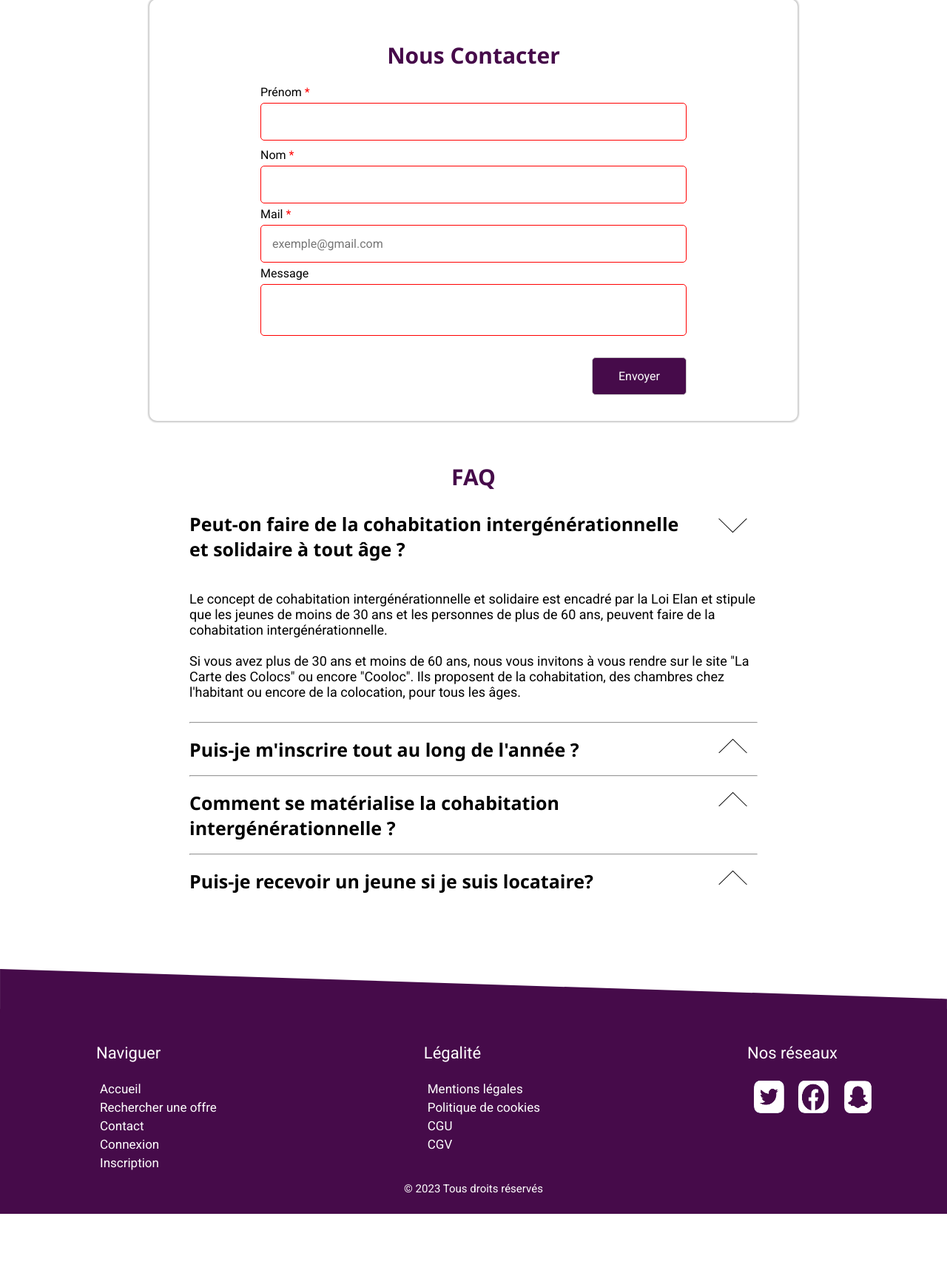
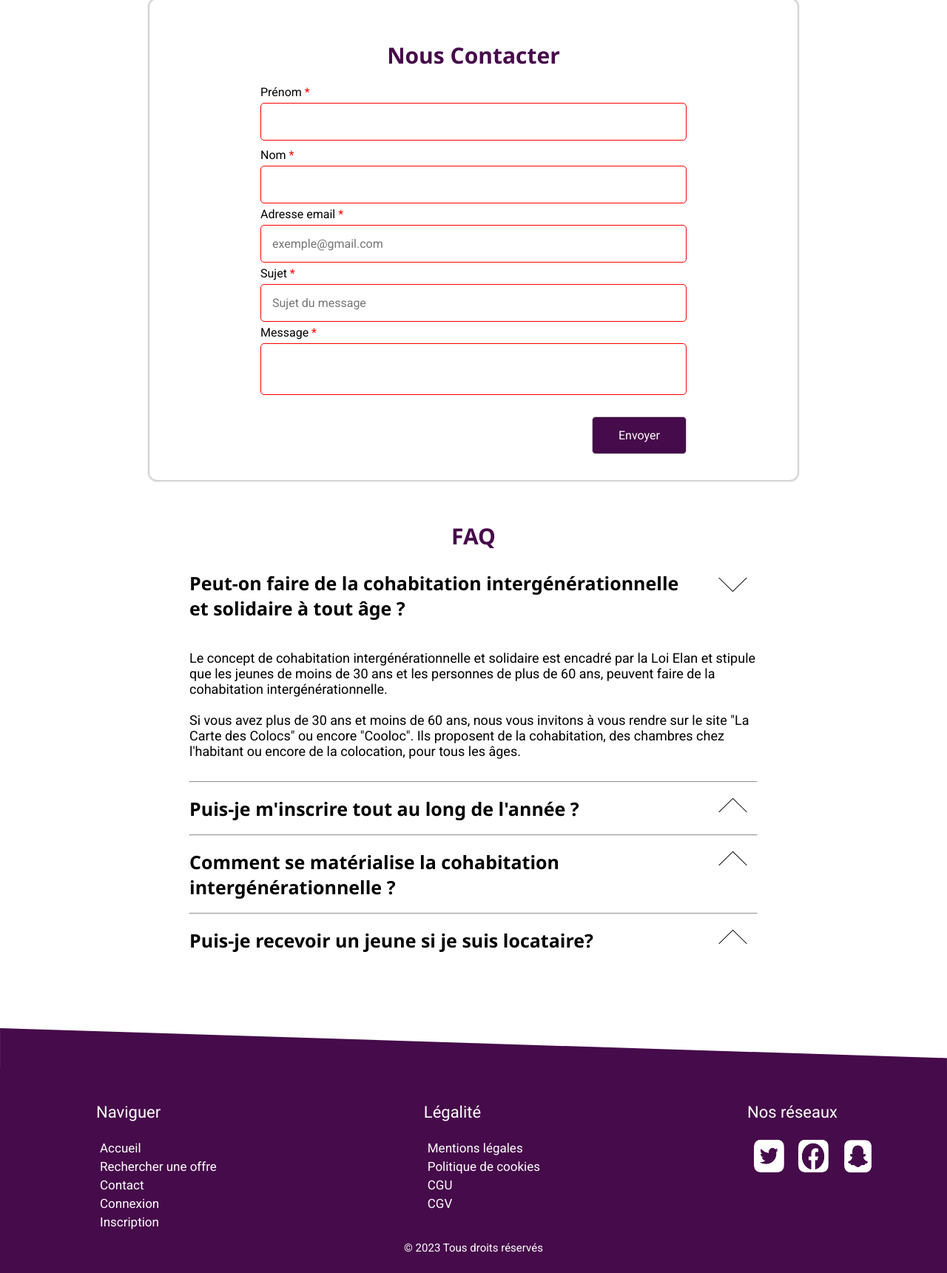
Before and after one commit to 0KeTeR0/A1_ChezMamy, a PHP site: page /contact in a window 1280 px wide. Shown: the part 114-1835 px from the top of the page at 74% size. Before the commit the page ends 1755 px from the top, so only its background shows below. Run offline with PHP 8.4, Linux system fonts and the light colour scheme; some libraries are stand-ins or nearby versions.

Commit message:
[controllers], [Mail.php], [main.css], [vueContact.php] correction de tous les problèmes de l'envoi de mail et remise au propre de la classe Mail

```diff
--- a/controllers/MainController.php
+++ b/controllers/MainController.php
@@ -4,7 +4,6 @@ namespace App\ChezMamy\controllers;
 use App\ChezMamy\helpers\Message;
 use App\ChezMamy\models\Mail;
 use App\ChezMamy\Views\View;
-use PHPMailer\PHPMailer\PHPMailer;
 
 /**
  * Classe MainController
@@ -41,31 +40,219 @@ class MainController
      * envoi les mails de la page contact
      * @return void
      * @param array $data données du mail
-     * @author Valentin Colindre
+     * @author Valentin Colindre, Romain Card
      */
     public function SendMails(array $data):void{
+        $annee = date("Y");
         $destinataires=array("romain.card9@gmail.com");
-        $content = "[Mail envoyé depuis la page Contact de ChezMamy]<br> Prenom:".$data["prenom"]."<br>Nom:".$data["nom"]."<br>Mail:".$data["mail"]."<br>Contenu:<br>".$data["message"];
+        $sujet = "Contact de ChezMamy - ".$data["sujet"];
+        $contenu = nl2br(trim(htmlspecialchars($data["message"])));
+        $contenu = "
+            <!DOCTYPE html>
+            <html xmlns:v='urn:schemas-microsoft-com:vml' xmlns:o='urn:schemas-microsoft-com:office:office' lang='fr'>
 
-        $mail = new PHPMailer(); $mail->IsSMTP(); $mail->Mailer = "smtp";
-        $mail->SMTPDebug  = 0;
-        $mail->SMTPAuth   = TRUE;
-        $mail->SMTPSecure = "tls";
-        $mail->Port       = 587;
-        $mail->Host       = "smtp.gmail.com";
-        $mail->Username   = "noreplychezmamy@gmail.com";
-        $mail->Password   = "qkic swzr aqre xqwf";
+            <head>
+                <title></title>
+                <meta http-equiv='Content-Type' content='text/html; charset=utf-8'>
+                <meta name='viewport' content='width=device-width, initial-scale=1.0'><!--[if mso]><xml><o:OfficeDocumentSettings><o:PixelsPerInch>96</o:PixelsPerInch><o:AllowPNG/></o:OfficeDocumentSettings></xml><![endif]-->
+                <style>
+                    * {
+                        box-sizing: border-box;
+                    }
 
-        $mail->IsHTML(true);
-        foreach ($destinataires as $dest){
-            $mail->AddAddress($dest);
-        }
-        $mail->SetFrom("noreplychezmamy@gmail.com", "ChezMamyContact");
+                    body {
+                        margin: 0;
+                        padding: 0;
+                    }
 
-        $mail->MsgHTML($content);
-        if(!$mail->Send()) {
-            throw new \Exception("Email failed");
-        }
+                    a[x-apple-data-detectors] {
+                        color: inherit !important;
+                        text-decoration: inherit !important;
+                    }
+
+                    #MessageViewBody a {
+                        color: inherit;
+                        text-decoration: none;
+                    }
+
+                    p {
+                        line-height: inherit
+                    }
+
+                    .desktop_hide,
+                    .desktop_hide table {
+                        mso-hide: all;
+                        display: none;
+                        max-height: 0px;
+                        overflow: hidden;
+                    }
+
+                    .image_block img+div {
+                        display: none;
+                    }
+
+                    @media (max-width:520px) {
+                        .desktop_hide table.icons-inner {
+                            display: inline-block !important;
+                        }
+
+                        .icons-inner {
+                            text-align: center;
+                        }
+
+                        .icons-inner td {
+                            margin: 0 auto;
+                        }
+
+                        .mobile_hide {
+                            display: none;
+                        }
+
+                        .row-content {
+                            width: 100% !important;
+                        }
+
+                        .stack .column {
+                            width: 100%;
+                            display: block;
+                        }
+
+                        .mobile_hide {
+                            min-height: 0;
+                            max-height: 0;
+                            max-width: 0;
+                            overflow: hidden;
+                            font-size: 0px;
+                        }
+
+                        .desktop_hide,
+                        .desktop_hide table {
+                            display: table !important;
+                            max-height: none !important;
+                        }
+                    }
+                </style>
+            </head>
+
+            <body style='margin: 0; background-color: #ed4c59; padding: 0; -webkit-text-size-adjust: none; text-size-adjust: none;'>
+                <table class='nl-container' width='100%' border='0' cellpadding='0' cellspacing='0' role='presentation' style='mso-table-lspace: 0pt; mso-table-rspace: 0pt; background-color: #ed4c59;'>
+                    <tbody>
+                        <tr>
+                            <td>
+                                <table class='row row-1' align='center' width='100%' border='0' cellpadding='0' cellspacing='0' role='presentation' style='mso-table-lspace: 0pt; mso-table-rspace: 0pt;'>
+                                    <tbody>
+                                        <tr>
+                                            <td>
+                                                <table class='row-content stack' align='center' border='0' cellpadding='0' cellspacing='0' role='presentation' style='mso-table-lspace: 0pt; mso-table-rspace: 0pt; background-color: #ed4c59; border-radius: 0; color: #000; width: 500px; margin: 0 auto;' width='500'>
+                                                    <tbody>
+                                                        <tr>
+                                                            <td class='column column-1' width='100%' style='mso-table-lspace: 0pt; mso-table-rspace: 0pt; font-weight: 400; text-align: left; padding-bottom: 5px; padding-top: 5px; vertical-align: top; border-top: 0px; border-right: 0px; border-bottom: 0px; border-left: 0px;'>
+                                                                <div class='spacer_block block-1' style='height:30px;line-height:30px;font-size:1px;'>&#8202;</div>
+                                                            </td>
+                                                        </tr>
+                                                    </tbody>
+                                                </table>
+                                            </td>
+                                        </tr>
+                                    </tbody>
+                                </table>
+                                <table class='row row-2' align='center' width='100%' border='0' cellpadding='0' cellspacing='0' role='presentation' style='mso-table-lspace: 0pt; mso-table-rspace: 0pt;'>
+                                    <tbody>
+                                        <tr>
+                                            <td>
+                                                <table class='row-content stack' align='center' border='0' cellpadding='0' cellspacing='0' role='presentation' style='mso-table-lspace: 0pt; mso-table-rspace: 0pt; background-color: #fff; border-radius: 0; color: #000; width: 500px; margin: 0 auto;' width='500'>
+                                                    <tbody>
+                                                        <tr>
+                                                            <td class='column column-1' width='100%' style='mso-table-lspace: 0pt; mso-table-rspace: 0pt; font-weight: 400; text-align: left; vertical-align: top; border-top: 0px; border-right: 0px; border-bottom: 0px; border-left: 0px;'>
+                                                                <table class='image_block block-1' width='100%' border='0' cellpadding='0' cellspacing='0' role='presentation' style='mso-table-lspace: 0pt; mso-table-rspace: 0pt;'>
+                                                                    <tr>
+                                                                        <td class='pad' style='padding-bottom:25px;padding-top:25px;width:100%;padding-right:0px;padding-left:0px;'>
+                                                                            <div class='alignment' align='center' style='line-height:10px'><img src='https://media.discordapp.net/attachments/1149322185811443742/1172192918354809043/logo.png?ex=655f6cba&is=654cf7ba&hm=e466ef1a652d8e688f765a655b13283087ce551f31507a6d406e81bf6bf0bca4&=' style='display: block; height: auto; border: 0; max-width: 250px; width: 100%;' width='250'></div>
+                                                                        </td>
+                                                                    </tr>
+                                                                </table>
+                                                                <table class='heading_block block-2' width='100%' border='0' cellpadding='0' cellspacing='0' role='presentation' style='mso-table-lspace: 0pt; mso-table-rspace: 0pt;'>
+                                                                    <tr>
+                                                                        <td class='pad' style='padding-bottom:25px;padding-left:40px;padding-right:40px;padding-top:10px;text-align:center;width:100%;'>
+                                                                            <h1 style='margin: 0; color: #460b4a; direction: ltr; font-family: Arial, 'Helvetica Neue', Helvetica, sans-serif; font-size: 25px; font-weight: 700; letter-spacing: normal; line-height: 120%; text-align: center; margin-top: 0; margin-bottom: 0;'><span class='tinyMce-placeholder'>Message reçu de ChezMamy</span></h1>
+                                                                        </td>
+                                                                    </tr>
+                                                                </table>
+                                                                <table class='paragraph_block block-3' width='100%' border='0' cellpadding='0' cellspacing='0' role='presentation' style='mso-table-lspace: 0pt; mso-table-rspace: 0pt; word-break: break-word;'>
+                                                                    <tr>
+                                                                        <td class='pad' style='padding-bottom:10px;padding-left:40px;padding-right:40px;padding-top:10px;'>
+                                                                            <div style='color:#444a5b;direction:ltr;font-family:Arial, 'Helvetica Neue', Helvetica, sans-serif;font-size:16px;font-weight:400;letter-spacing:0px;line-height:120%;text-align:left;mso-line-height-alt:19.2px;'>
+                                                                                <p style='margin: 0;'>Bonjour, {$data['prenom']} {$data['nom']} vous a envoyé un message de contact depuis le site.</p>
+                                                                            </div>
+                                                                        </td>
+                                                                    </tr>
+                                                                </table>
+                                                                <table class='paragraph_block block-4' width='100%' border='0' cellpadding='0' cellspacing='0' role='presentation' style='mso-table-lspace: 0pt; mso-table-rspace: 0pt; word-break: break-word;'>
+                                                                    <tr>
+                                                                        <td class='pad' style='padding-bottom:20px;padding-left:40px;padding-right:40px;padding-top:20px;'>
+                                                                            <div style='color:#444a5b;direction:ltr;font-family:Arial, 'Helvetica Neue', Helvetica, sans-serif;font-size:16px;font-weight:400;letter-spacing:0px;line-height:120%;text-align:left;mso-line-height-alt:19.2px;'>
+                                                                                <p style='margin: 0; margin-bottom: 16px;'><strong>Envoyé par :</strong> {$data['prenom']} {$data['nom']}, {$data['mail']}</p>
+                                                                                <p style='margin: 0;'><strong>Sujet :</strong> {$data['sujet']}</p>
+                                                                                <p style='margin: 0;'><strong>Message :</strong> $contenu</p>
+                                                                            </div>
+                                                                        </td>
+                                                                    </tr>
+                                                                </table>
+                                                                <table class='paragraph_block block-5' width='100%' border='0' cellpadding='0' cellspacing='0' role='presentation' style='mso-table-lspace: 0pt; mso-table-rspace: 0pt; word-break: break-word;'>
+                                                                    <tr>
+                                                                        <td class='pad' style='padding-bottom:40px;padding-left:40px;padding-right:40px;padding-top:10px;'>
+                                                                            <div style='color:#444a5b;direction:ltr;font-family:Arial, 'Helvetica Neue', Helvetica, sans-serif;font-size:13px;font-weight:400;letter-spacing:0px;line-height:120%;text-align:left;mso-line-height-alt:15.6px;'>
+                                                                                <p style='margin: 0;'>Transférez ce mail à l'adresse email donnée pour répondre au message.</p>
+                                                                            </div>
+                                                                        </td>
+                                                                    </tr>
+                                                                </table>
+                                                            </td>
+                                                        </tr>
+                                                    </tbody>
+                                                </table>
+                                            </td>
+                                        </tr>
+                                    </tbody>
+                                </table>
+                                <table class='row row-3' align='center' width='100%' border='0' cellpadding='0' cellspacing='0' role='presentation' style='mso-table-lspace: 0pt; mso-table-rspace: 0pt;'>
+                                    <tbody>
+                                        <tr>
+                                            <td>
+                                                <table class='row-content stack' align='center' border='0' cellpadding='0' cellspacing='0' role='presentation' style='mso-table-lspace: 0pt; mso-table-rspace: 0pt; background-color: #ed4c59; border-radius: 0; color: #000; width: 500px; margin: 0 auto;' width='500'>
+                                                    <tbody>
+                                                        <tr>
+                                                            <td class='column column-1' width='100%' style='mso-table-lspace: 0pt; mso-table-rspace: 0pt; font-weight: 400; text-align: left; padding-bottom: 5px; padding-top: 5px; vertical-align: top; border-top: 0px; border-right: 0px; border-bottom: 0px; border-left: 0px;'>
+                                                                <table class='paragraph_block block-1' width='100%' border='0' cellpadding='10' cellspacing='0' role='presentation' style='mso-table-lspace: 0pt; mso-table-rspace: 0pt; word-break: break-word;'>
+                                                                    <tr>
+                                                                        <td class='pad'>
+                                                                            <div style='color:#fff;direction:ltr;font-family:Arial, 'Helvetica Neue', Helvetica, sans-serif;font-size:12px;font-weight:400;letter-spacing:0px;line-height:120%;text-align:center;mso-line-height-alt:14.399999999999999px;'>
+                                                                                <center><p style='margin: 0;'>© $annee  ChezMamy</p></center>
+                                                                            </div>
+                                                                        </td>
+                                                                    </tr>
+                                                                </table>
+                                                            </td>
+                                                        </tr>
+                                                    </tbody>
+                                                </table>
+                                            </td>
+                                        </tr>
+                                    </tbody>
+                                </table><!-- End -->
+                            </td>
+                        </tr>
+                    </tbody>
+                </table><!-- End -->
+            </body>
+
+            </html>
+        ";
+
+        $mail = new Mail($destinataires, $sujet, $contenu);
+
+        if(!$mail->Envoyer()) $this->Contact(new Message("Une erreur est survenue lors de l'envoi du mail", "Erreur d'envoi"));
+        else $this->Contact(new Message("Votre message a bien été envoyé", "Message envoyé", "success"));
     }
 
 
--- a/controllers/Router/Route/RouteContact.php
+++ b/controllers/Router/Route/RouteContact.php
@@ -40,31 +40,23 @@ class RouteContact extends Route
      * Exécute une action
      * @param array $params Paramètres à passer à l'exécution
      * @return void
-     * @author Valentin Colindre
+     * @author Valentin Colindre, Romain Card
      */
     protected function post(array $params = []): void
     {
-        $error=null;
         try{
             $data=[
-                "prenom"=>$this->getParam($params,"prenom"),
-                "nom"=>$this->getParam($params,"nom"),
-                "mail"=>$this->getParam($params,"mail"),
-                "message"=>$this->getParam($params,"message")
+                "prenom"=>$this->getParam($params,"prenom", false),
+                "nom"=>$this->getParam($params,"nom", false),
+                "mail"=>$this->getParam($params,"mail", false),
+                "sujet"=>$this->getParam($params,"sujet", false),
+                "message"=>$this->getParam($params,"message", false)
             ];
+
+            $this->controller->SendMails($data);
         }
         catch (\Exception $e){
-            $error=$e->getMessage();
-        }
-        if($error!=null) $this->controller->Contact(new Message($error));
-        else {
-            try{
-                $this->controller->SendMails($data);
-            }
-            catch (\Exception $e){
-                $error=$e->getMessage();
-            }
-            if($error!=null) $this->controller->Contact(new Message($error));
+            $this->controller->Contact(new Message($e->getMessage()));
         }
     }
 }
--- a/public/css/main.css
+++ b/public/css/main.css
@@ -99,7 +99,7 @@ section .section-title {
     color: #000;
 }
 
-label:has(+ input[required]):after {
+label:has(~ [required]):after {
     content: ' *';
     color: red;
 }
--- a/views/vueContact.php
+++ b/views/vueContact.php
@@ -15,8 +15,12 @@
                         <input type="text" name="nom" id="nom" required>
                     </div>
                     <div>
-                        <label for="mail">Mail</label>
+                        <label for="mail">Adresse email</label>
                         <input type="email" name="mail" id="mail"  placeholder="exemple@gmail.com" required>
+                    </div>
+                    <div>
+                        <label for="sujet">Sujet</label>
+                        <input type="text" name="sujet" id="sujet"  placeholder="Sujet du message" maxlength="50" required>
                     </div>
                     <div>
                         <label for="message">Message</label>
```
Also changed, not shown: models/Mail.php (+32 -5 lines).
